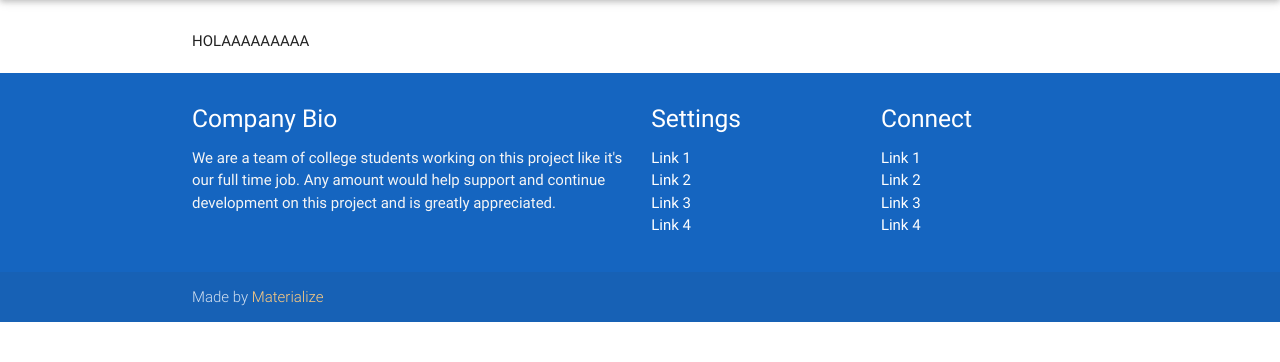
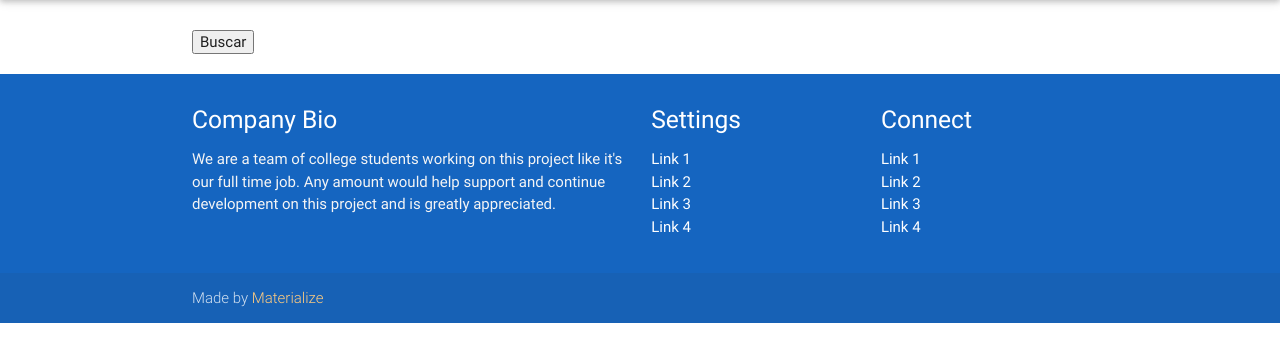
Before and after one commit to rmarchantcortes/web-2.0, a Flask app: template templates/index.html in a window 1280 px wide. Shown: the part 64-426 px from the top of the page. Run offline with Flask 2, Linux system fonts and the light colour scheme; the template is opened without the code that fills it, so the values that code supplies are empty; some libraries are stand-ins or nearby versions.

Commit message:
ghvvnvbnv
bnvnvvnvnv

```diff
--- a/templates/index.html
+++ b/templates/index.html
@@ -1,4 +1,27 @@
 {% extends "template.html" %}
 {% block wrapper %}
-    HOLAAAAAAAAA
+<div  class="col s12">
+	<form name="search">
+		<div id="selects"class="col s4">
+			<select name="country">
+			</select>
+
+			<select name="state">
+			</select>
+		</div >
+		<div id="checkboxes" class="col s4">
+
+		</div>
+		<div id="breeds" class="col s4">
+			<imput type="text" name="breed">
+			<label for="breed">
+		</div>
+		<div class="col s12">
+			<input type="submit" value="Buscar">
+		</div>
+	</form>
+</div>
+<div id="see-pets">
+
+</div>
 {% endblock %}
```
